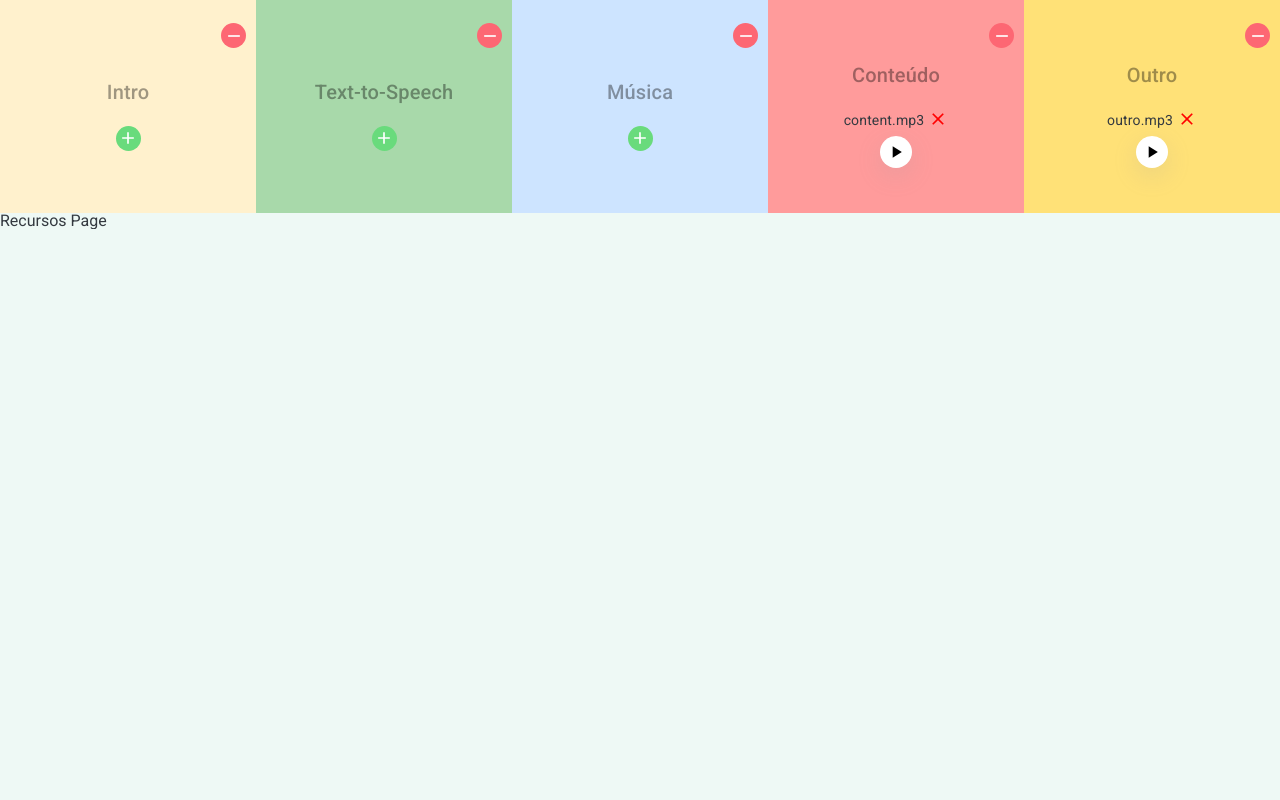
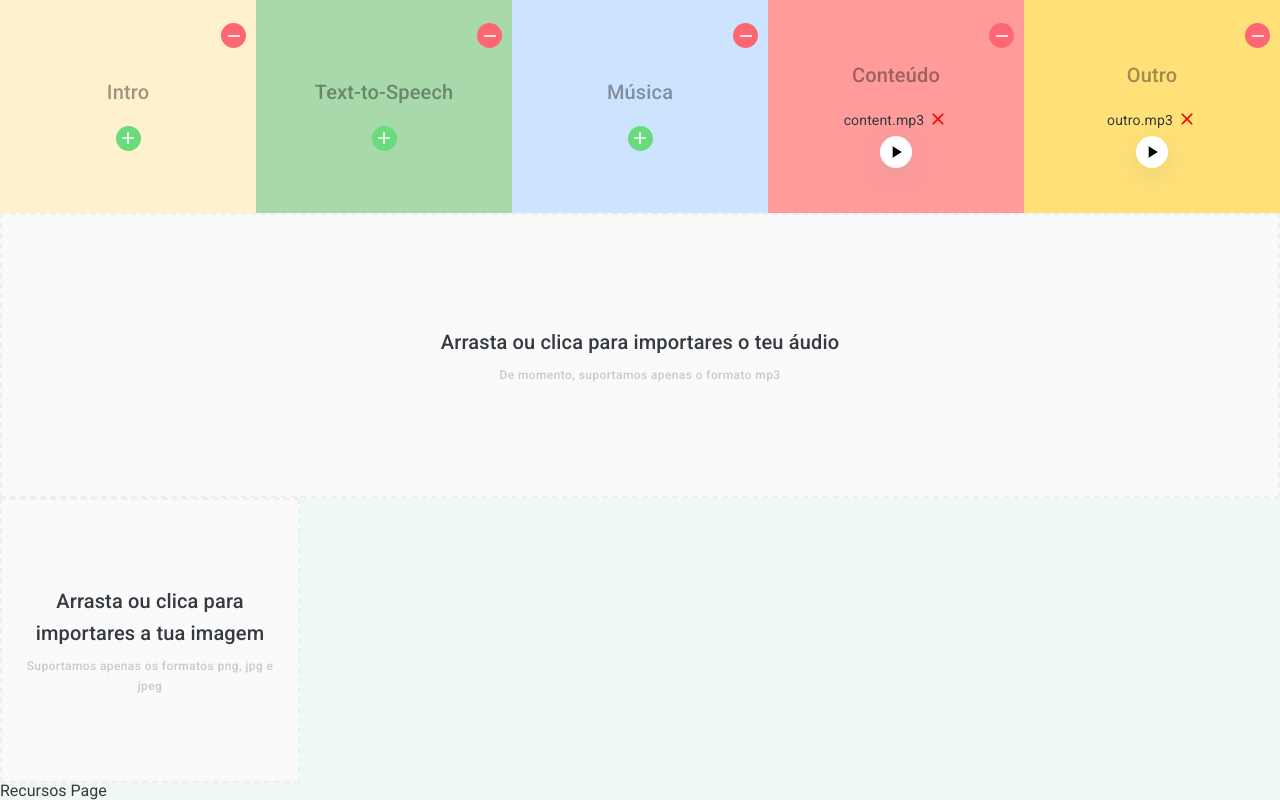
Before and after one commit to ricardocruz29/ScientiaPodLab, a React (Create React App) app in the folder client/scientiapodlab/: page /resources/templates/1 in a window 1280 px wide. Shown: the part 1133-1933 px from the top of the page. Before the commit the page ends 1362 px from the top, so only its background shows below. Built offline with nearby package versions, Linux system fonts and the light colour scheme.

Commit message:
Dropzone component

```diff
--- a/client/scientiapodlab/package.json
+++ b/client/scientiapodlab/package.json
@@ -9,6 +9,7 @@
     "js-cookie": "^3.0.5",
     "react": "^18.3.1",
     "react-dom": "^18.3.1",
+    "react-dropzone": "^14.2.3",
     "react-scripts": "5.0.1",
     "web-vitals": "^2.1.0"
   },
--- /dev/null
+++ b/client/scientiapodlab/src/components/dropzone/dropzone.js
@@ -0,0 +1,178 @@
+import React, { useEffect, useState, useMemo } from "react";
+import { useDropzone } from "react-dropzone";
+import { baseStyle, focusedStyle, rejectStyle } from "./dropzoneStyles";
+import { Typography } from "@mui/material";
+import { Alert } from "@mui/material";
+import styles from "./dropzone.module.css";
+import CloseIcon from "@mui/icons-material/Close";
+import RemoveIcon from "@mui/icons-material/Remove";
+
+function Dropzone({
+  type = "audio",
+  placeholder = "Arrasta ou clica para importares o teu ficheiro",
+  secondaryPlaceholder,
+  acceptedFile,
+  onDrop,
+  onReset,
+}) {
+  // Define accepted files
+  const [acceptedFilesFormat, setAcceptedFilesFormat] = useState({
+    "audio/mp3": [".mp3"],
+  });
+
+  // Disable or enable dropzone
+  const [dropzoneDisabled, setDropzoneDisabled] = useState(false);
+
+  useEffect(() => {
+    if (type === "image") {
+      setAcceptedFilesFormat({
+        "image/png": [".png"],
+        "image/jpg": [".jpg"],
+        "image/jpeg": [".jpeg"],
+      });
+    }
+
+    if (acceptedFile) {
+      setDropzoneDisabled(true);
+    } else {
+      setDropzoneDisabled(false);
+    }
+  }, [type, acceptedFile]);
+
+  const {
+    getRootProps,
+    getInputProps,
+    isFocused,
+    isDragActive,
+    fileRejections,
+  } = useDropzone({
+    onDrop,
+    maxFiles: 1,
+    accept: acceptedFilesFormat,
+    disabled: dropzoneDisabled,
+  });
+
+  const style = useMemo(
+    () => ({
+      ...baseStyle,
+      ...(isDragActive ? focusedStyle : {}),
+      ...(isFocused ? focusedStyle : {}),
+      ...(acceptedFile ? focusedStyle : {}),
+      ...(fileRejections.length >= 1 ? rejectStyle : {}),
+    }),
+    [isFocused, isDragActive, fileRejections, acceptedFile]
+  );
+
+  return (
+    <>
+      <div {...getRootProps({ style })}>
+        <input {...getInputProps()} />
+
+        {acceptedFile ? (
+          <>
+            {type === "image" && (
+              <div className={styles.image_accepted}>
+                <img
+                  alt={"Preview do ficheiro " + acceptedFile.file.name}
+                  src={acceptedFile.preview}
+                  // Revoke data uri after image is loaded
+                  onLoad={() => {
+                    URL.revokeObjectURL(acceptedFile.preview);
+                  }}
+                />
+                <button className={styles.image_remove} onClick={onReset}>
+                  <RemoveIcon fontSize="small" sx={{ color: "#fff" }} />
+                </button>
+              </div>
+            )}
+            {type === "audio" && (
+              <div className={styles.audio_accepted}>
+                <div className={styles.audio_row}>
+                  <Typography
+                    variant="h6"
+                    sx={{ color: "#343A40", textAlign: "center" }}
+                  >
+                    {acceptedFile.name}
+                  </Typography>
+
+                  <div onClick={onReset} style={{ cursor: "pointer" }}>
+                    <CloseIcon
+                      sx={{ color: "rgb(255, 0 , 0)" }}
+                      fontSize="small"
+                    />
+                  </div>
+                </div>
+                <div className={styles.alert}>
+                  <Alert severity="success">
+                    O ficheiro {acceptedFile.name} foi carregado!
+                  </Alert>
+                </div>
+              </div>
+            )}
+          </>
+        ) : (
+          <>
+            {isDragActive ? (
+              <div className={styles.dropzone_placeholder}>
+                <Typography
+                  variant="h6"
+                  sx={{
+                    fontWeight: 500,
+                    color: "#343A40",
+                    textAlign: "center",
+                  }}
+                >
+                  Podes largar aqui o teu ficheiro! Nós tratamos dele!
+                </Typography>
+                <Typography
+                  variant="caption"
+                  sx={{
+                    fontWeight: 500,
+                    color: "#343A4040",
+                    textAlign: "center",
+                  }}
+                >
+                  {secondaryPlaceholder}
+                </Typography>
+              </div>
+            ) : (
+              <div className={styles.dropzone_placeholder}>
+                <Typography
+                  variant="h6"
+                  sx={{
+                    fontWeight: 500,
+                    color: "#343A40",
+                    textAlign: "center",
+                  }}
+                >
+                  {placeholder}
+                </Typography>
+                <Typography
+                  variant="caption"
+                  sx={{
+                    fontWeight: 500,
+                    color: "#343A4040",
+                    textAlign: "center",
+                  }}
+                >
+                  {secondaryPlaceholder}
+                </Typography>
+              </div>
+            )}
+
+            {fileRejections.length >= 1 && (
+              <div className={styles.alert}>
+                <Alert severity="error">
+                  O formato do ficheiro {fileRejections[0].file.name} não é
+                  suportado!
+                </Alert>
+              </div>
+            )}
+          </>
+        )}
+      </div>
+    </>
+  );
+}
+
+export default Dropzone;
--- /dev/null
+++ b/client/scientiapodlab/src/components/dropzone/dropzone.module.css
@@ -0,0 +1,47 @@
+.dropzone_placeholder {
+  display: flex;
+  flex-direction: column;
+  align-items: center;
+  justify-content: center;
+  gap: 8px;
+}
+
+.audio_accepted {
+  display: flex;
+  flex-direction: column;
+  align-items: center;
+  justify-content: center;
+}
+
+.audio_row {
+  display: flex;
+  gap: 4px;
+  justify-content: center;
+  align-items: center;
+}
+
+.image_accepted {
+  position: relative;
+}
+
+.image_remove {
+  position: absolute;
+  top: 10px;
+  right: 10px;
+
+  border: none;
+  background-color: #fd6773;
+  width: 25px;
+  height: 25px;
+  border-radius: 100%;
+
+  display: flex;
+  align-items: center;
+  justify-content: center;
+
+  cursor: pointer;
+}
+
+.alert {
+  margin-top: 8px;
+}
--- /dev/null
+++ b/client/scientiapodlab/src/components/dropzone/dropzoneStyles.js
@@ -0,0 +1,31 @@
+export const baseStyle = {
+  flex: 1,
+  minHeight: "285px",
+  display: "flex",
+  flexDirection: "column",
+  alignItems: "center",
+  justifyContent: "center",
+  padding: "20px",
+  borderWidth: 2,
+  borderRadius: 2,
+  borderColor: "#eeeeee",
+  borderStyle: "dashed",
+  backgroundColor: "#fafafa",
+  outline: "none",
+  transition: "border .24s ease-in-out",
+};
+
+export const focusedStyle = {
+  borderColor: "#2196f3",
+  borderWidth: 4,
+};
+
+export const acceptStyle = {
+  borderColor: "#00e676",
+  borderWidth: 4,
+};
+
+export const rejectStyle = {
+  borderColor: "#ff1744",
+  borderWidth: 4,
+};
--- a/client/scientiapodlab/src/components/templateSequence/templateSequence.module.css
+++ b/client/scientiapodlab/src/components/templateSequence/templateSequence.module.css
@@ -1,7 +1,7 @@
 .template_sequence {
   display: flex;
 
-  overflow-y: scroll;
+  overflow-x: auto;
 }
 
 .template_sequence_card {
--- a/client/scientiapodlab/src/index.css
+++ b/client/scientiapodlab/src/index.css
@@ -21,6 +21,7 @@ html {
 
   /* Only works if there is nothing positioned absolutely in the body */
   overflow-x: hidden;
+  overflow-y: auto;
   /*scroll-behavior: smooth;*/ /*Works only on chrome and firefox */
 }
 
@@ -29,7 +30,6 @@ body {
   font-weight: 400;
   font-family: "Roboto", sans-serif;
   color: #343a40;
-  overflow-x: hidden;
   background-color: #eef9f5;
 
   min-height: 100vh;
--- a/client/scientiapodlab/src/pages/layout.js
+++ b/client/scientiapodlab/src/pages/layout.js
@@ -1,12 +1,40 @@
 import { Outlet } from "react-router-dom";
+import { useState, useCallback, useEffect } from "react";
 import Card from "../components/card/card";
 import VisibilityIcon from "@mui/icons-material/Visibility";
 import ContentCopyIcon from "@mui/icons-material/ContentCopy";
 import DeleteIcon from "@mui/icons-material/Delete";
 import Button from "../components/button/button";
 import TemplateSequence from "../components/templateSequence/templateSequence";
+import Dropzone from "../components/dropzone/dropzone";
 
 export const Layout = () => {
+  // TODO: Manage acceptedFile from dropzone - This logic should be done by the parent component or in the redux
+  const [acceptedFile, setAcceptedFile] = useState();
+  const onDrop = useCallback((acceptedFiles) => {
+    if (acceptedFiles.length >= 1) setAcceptedFile(acceptedFiles[0]);
+  }, []);
+  const onReset = () => {
+    setAcceptedFile(undefined);
+  };
+
+  const [acceptedFileIMG, setAcceptedFileIMG] = useState();
+  const onDropIMG = useCallback((acceptedFiles) => {
+    if (acceptedFiles.length >= 1) {
+      setAcceptedFileIMG({
+        file: acceptedFiles[0],
+        preview: URL.createObjectURL(acceptedFiles[0]),
+      });
+    }
+  }, []);
+  const onResetIMG = () => {
+    setAcceptedFileIMG(undefined);
+  };
+  useEffect(() => {
+    // Make sure to revoke the data uris to avoid memory leaks, will run on unmount
+    return () => URL.revokeObjectURL(acceptedFileIMG?.preview);
+  }, [acceptedFileIMG?.preview]);
+
   return (
     <div>
       <div id="layout" className="sidebar">
@@ -153,6 +181,25 @@ export const Layout = () => {
           }}
         />
 
+        <Dropzone
+          placeholder="Arrasta ou clica para importares o teu áudio"
+          secondaryPlaceholder="De momento, suportamos apenas o formato mp3"
+          acceptedFile={acceptedFile}
+          onDrop={onDrop}
+          onReset={onReset}
+        />
+
+        <div style={{ width: "300px" }}>
+          <Dropzone
+            type="image"
+            placeholder="Arrasta ou clica para importares a tua imagem"
+            secondaryPlaceholder="Suportamos apenas os formatos png, jpg e jpeg"
+            acceptedFile={acceptedFileIMG}
+            onDrop={onDropIMG}
+            onReset={onResetIMG}
+          />
+        </div>
+
         <Outlet />
       </div>
     </div>
```
Also changed, not shown: client/scientiapodlab/src/App.js (+7 -0 lines), 1 other file (tests, documents, lock files or other folders).
